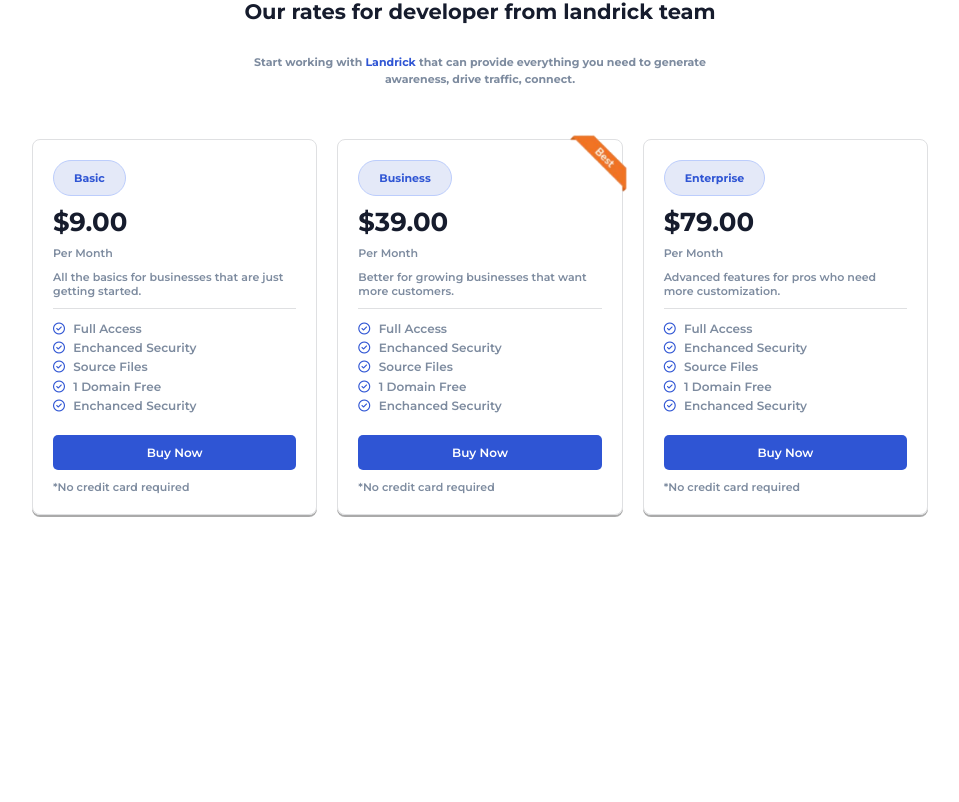
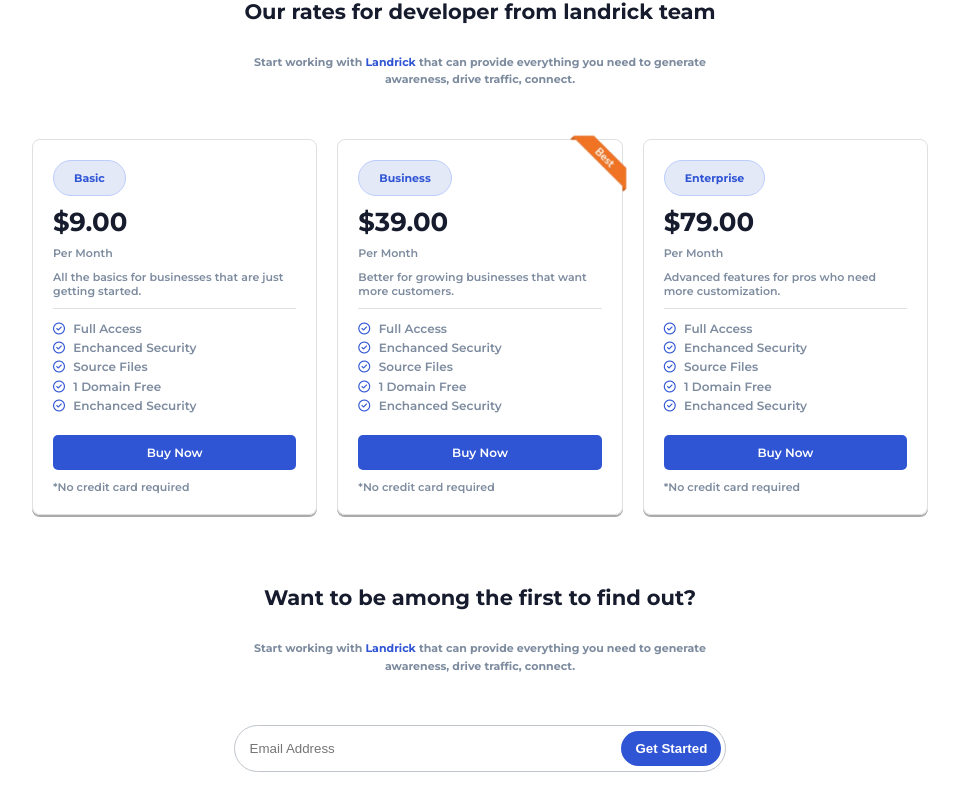
Before and after one commit to fabiodigiacomopepe/proj-html-vuejs, a Vue app: page / in a window 1280 px wide. Shown: the part 1974-2776 px from the top of the page, without its empty margins (160-1119 px from the left). Before the commit the page ends 2539 px from the top, so only its background shows below. Built offline with nearby package versions, Linux system fonts and the light colour scheme.

Commit message:
Add get started section on PageMain

```diff
--- a/src/components/PageMain.vue
+++ b/src/components/PageMain.vue
@@ -102,7 +102,7 @@
         <section class="price">
             <div class="title_description">
                 <h3>Our rates for developer from landrick team</h3>
-                <div class="description">Start working with <span>Landrick</span> that can provide everything you need to
+                <div class="description">Start working with <a href="#">Landrick</a> that can provide everything you need to
                     generate awareness, drive traffic, connect.
                 </div>
             </div>
@@ -158,6 +158,21 @@
                     <div><a href="#">Buy Now</a></div>
                     <div>*No credit card required</div>
                 </div>
+            </div>
+        </section>
+
+        <section class="get_started">
+            <div class="title_description">
+                <h3>Want to be among the first to find out?</h3>
+                <div class="description">Start working with <a href="#">Landrick</a> that can provide everything you need to
+                    generate awareness, drive traffic, connect.
+                </div>
+            </div>
+            <div>
+                <form action="#">
+                    <input type="email" name="email" id="email" placeholder="Email Address">
+                    <button type="button">Get Started</button>
+                </form>
             </div>
         </section>
     </main>
@@ -438,7 +453,7 @@
                 font-weight: bold;
                 color: #7d8b9f;
 
-                span {
+                a {
                     color: $colore_primario;
                 }
             }
@@ -448,7 +463,6 @@
             display: flex;
             gap: 20px;
             text-align: left;
-            margin-bottom: 50px;
 
             .single_card {
                 width: calc(100% / 3);
@@ -531,5 +545,65 @@
             }
         }
     }
+
+    .get_started {
+        text-align: center;
+
+        .title_description {
+            margin-top: 70px;
+
+            h3 {
+                color: #161c2d;
+                font-size: 21px;
+                margin-bottom: 30px;
+            }
+
+            .description {
+                font-size: 11px;
+                line-height: 1.6;
+                width: 55%;
+                margin: 0 auto 50px;
+                font-weight: bold;
+                color: #7d8b9f;
+
+                a {
+                    color: $colore_primario;
+                }
+            }
+        }
+
+        form {
+            width: 55%;
+            margin: 0 auto;
+            position: relative;
+
+            input {
+                width: 100%;
+                padding: 15px;
+                margin-bottom: 30px;
+                border: 1px solid #c0c5cb;
+                border-radius: 30px;
+
+            }
+
+            button {
+                position: absolute;
+                top: 6px;
+                right: 5px;
+                width: 100px;
+                border-radius: 20px;
+                padding: 10px;
+                background-color: $colore_primario;
+                color: white;
+                font-weight: bold;
+                border: none;
+            }
+
+            button:hover {
+                cursor: pointer;
+                background-color: #2443ac;
+            }
+        }
+    }
 }
 </style>
```
